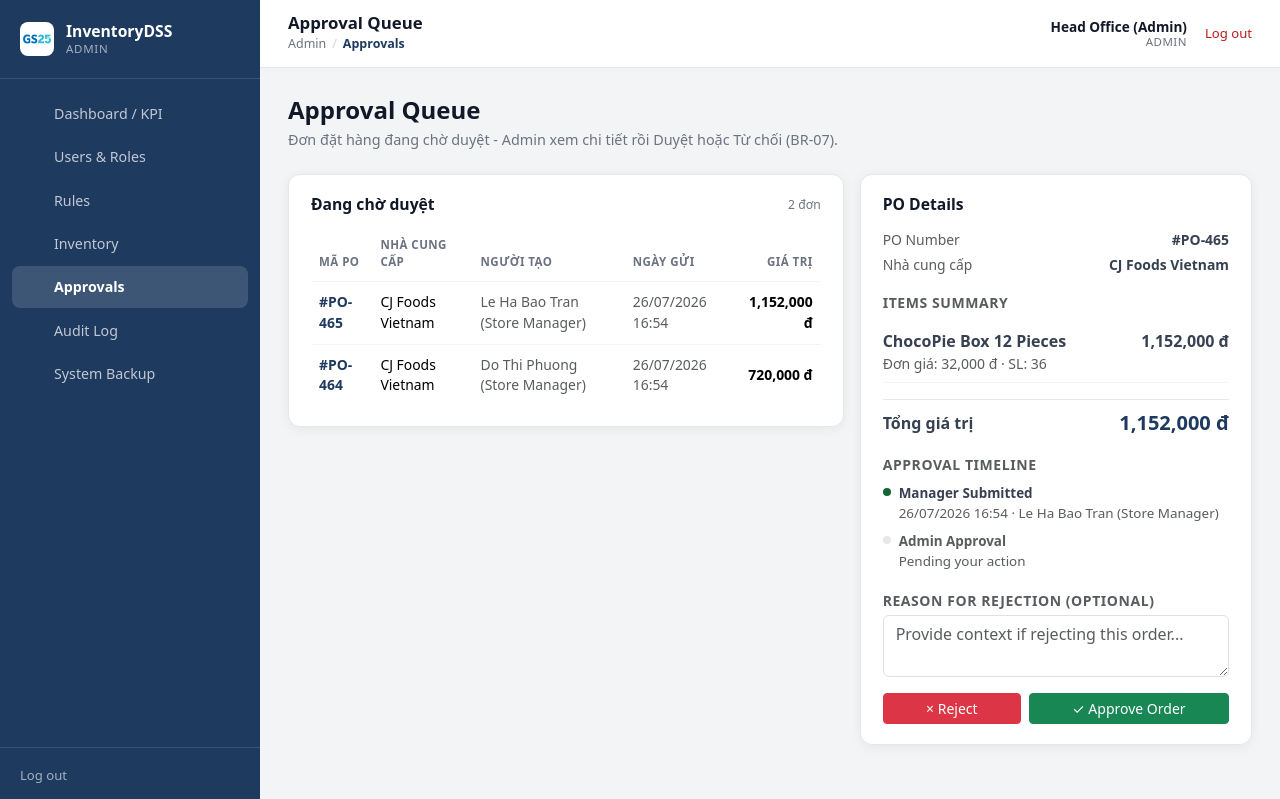
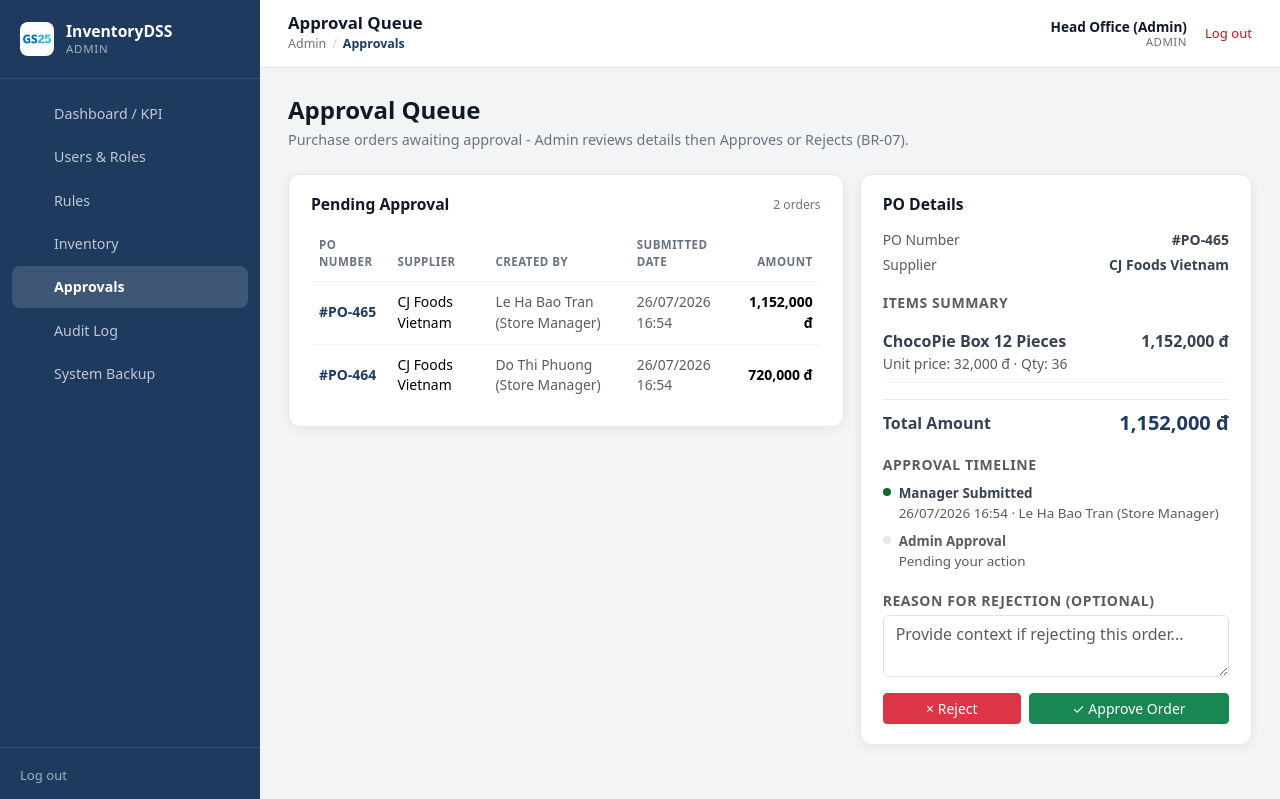
Before and after one commit to btran291005/InventoryDSS_Group3_INS328201, a PHP site: page /admin/po_approval.php in a window 1280 px wide. Shown: the top 799 px of the page. Run offline with PHP 8.4, Linux system fonts and the light colour scheme; a user stored in the database is signed in; data comes from the database, SQL or seed files in the repository.

Commit message:
Update po_approval.php

```diff
--- a/frontend/admin/po_approval.php
+++ b/frontend/admin/po_approval.php
@@ -85,7 +85,7 @@ $breadcrumbs = ['Admin', 'Approvals'];
 $activeMenu  = 'approvals';
 ?>
 <!DOCTYPE html>
-<html lang="vi">
+<html lang="en">
 <head>
     <meta charset="UTF-8">
     <meta name="viewport" content="width=device-width, initial-scale=1.0">
@@ -105,7 +105,7 @@ $activeMenu  = 'approvals';
 
                 <div class="mb-4">
                     <h2 class="page-heading mb-1">Approval Queue</h2>
-                    <p class="page-subheading mb-0">Đơn đặt hàng đang chờ duyệt - Admin xem chi tiết rồi Duyệt hoặc Từ chối (BR-07).</p>
+                    <p class="page-subheading mb-0">Purchase orders awaiting approval - Admin reviews details then Approves or Rejects (BR-07).</p>
                 </div>
 
                 <?php if ($flashMessage !== ''): ?>
@@ -116,7 +116,7 @@ $activeMenu  = 'approvals';
 
                 <?php if (empty($pendingOrders)): ?>
                     <div class="panel-card">
-                        <div class="empty-state">Không có đơn đặt hàng nào đang chờ duyệt.</div>
+                        <div class="empty-state">No purchase orders are currently pending approval.</div>
                     </div>
                 <?php else: ?>
                     <div class="row g-3">
@@ -125,19 +125,19 @@ $activeMenu  = 'approvals';
                         <div class="col-12 col-xl-7">
                             <div class="panel-card">
                                 <div class="panel-card-header">
-                                    <h3 class="panel-card-title">Đang chờ duyệt</h3>
-                                    <span class="panel-card-note"><?= count($pendingOrders) ?> đơn</span>
+                                    <h3 class="panel-card-title">Pending Approval</h3>
+                                    <span class="panel-card-note"><?= count($pendingOrders) ?> orders</span>
                                 </div>
 
                                 <div class="table-responsive">
                                     <table class="table data-table align-middle mb-0">
                                         <thead>
                                             <tr>
-                                                <th>Mã PO</th>
-                                                <th>Nhà cung cấp</th>
-                                                <th>Người tạo</th>
-                                                <th>Ngày gửi</th>
-                                                <th class="text-end">Giá trị</th>
+                                                <th>PO Number</th>
+                                                <th>Supplier</th>
+                                                <th>Created By</th>
+                                                <th>Submitted Date</th>
+                                                <th class="text-end">Amount</th>
                                             </tr>
                                         </thead>
                                         <tbody>
@@ -162,7 +162,7 @@ $activeMenu  = 'approvals';
                         <div class="col-12 col-xl-5">
                             <?php if ($selectedPo === null): ?>
                                 <div class="panel-card">
-                                    <div class="empty-state">Chọn 1 đơn ở danh sách bên trái để xem chi tiết.</div>
+                                    <div class="empty-state">Select an order from the list on the left to view details.</div>
                                 </div>
                             <?php else: ?>
                                 <?php
@@ -182,7 +182,7 @@ $activeMenu  = 'approvals';
                                             <span class="fw-semibold">#PO-<?= (int) $selectedPo['po_id'] ?></span>
                                         </div>
                                         <div class="d-flex justify-content-between">
-                                            <span class="text-muted">Nhà cung cấp</span>
+                                            <span class="text-muted">Supplier</span>
                                             <span class="fw-semibold"><?= htmlspecialchars($selectedPo['supplier_name'], ENT_QUOTES, 'UTF-8') ?></span>
                                         </div>
                                     </div>
@@ -193,7 +193,7 @@ $activeMenu  = 'approvals';
                                             <div class="d-flex justify-content-between align-items-start py-2" style="border-bottom: 1px solid var(--surface-border-soft);">
                                                 <div>
                                                     <div class="fw-semibold"><?= htmlspecialchars($line['product_name'], ENT_QUOTES, 'UTF-8') ?></div>
-                                                    <div class="text-muted small">Đơn giá: <?= number_format((float) $line['unit_cost']) ?> đ &middot; SL: <?= number_format((int) $line['approved_qty']) ?></div>
+                                                    <div class="text-muted small">Unit price: <?= number_format((float) $line['unit_cost']) ?> đ &middot; Qty: <?= number_format((int) $line['approved_qty']) ?></div>
                                                 </div>
                                                 <div class="fw-semibold text-end"><?= number_format((float) $line['line_cost']) ?> đ</div>
                                             </div>
@@ -201,7 +201,7 @@ $activeMenu  = 'approvals';
                                     </div>
 
                                     <div class="d-flex justify-content-between align-items-center mb-3 pt-2" style="border-top: 1px solid var(--surface-border);">
-                                        <span class="fw-semibold">Tổng giá trị</span>
+                                        <span class="fw-semibold">Total Amount</span>
                                         <span class="fw-bold fs-5" style="color: var(--brand-primary);"><?= number_format($totalAmount) ?> đ</span>
                                     </div>
 
@@ -230,11 +230,11 @@ $activeMenu  = 'approvals';
 
                                         <div class="d-flex gap-2">
                                             <button type="submit" name="action" value="reject" class="btn btn-danger btn-sm flex-fill"
-                                                    onclick="return confirm('Từ chối PO #PO-<?= (int) $selectedPo['po_id'] ?>?');">
+                                                    onclick="return confirm('Reject PO #PO-<?= (int) $selectedPo['po_id'] ?>?');">
                                                 &times; Reject
                                             </button>
                                             <button type="submit" name="action" value="approve" class="btn btn-success btn-sm flex-fill"
-                                                    onclick="return confirm('Duyệt PO #PO-<?= (int) $selectedPo['po_id'] ?>? Đơn sẽ được coi là đã gửi cho nhà cung cấp (BR-07).');">
+                                                    onclick="return confirm('Approve PO #PO-<?= (int) $selectedPo['po_id'] ?>? The order will be considered sent to the supplier (BR-07).');">
                                                 &check; Approve Order
                                             </button>
                                         </div>
```
